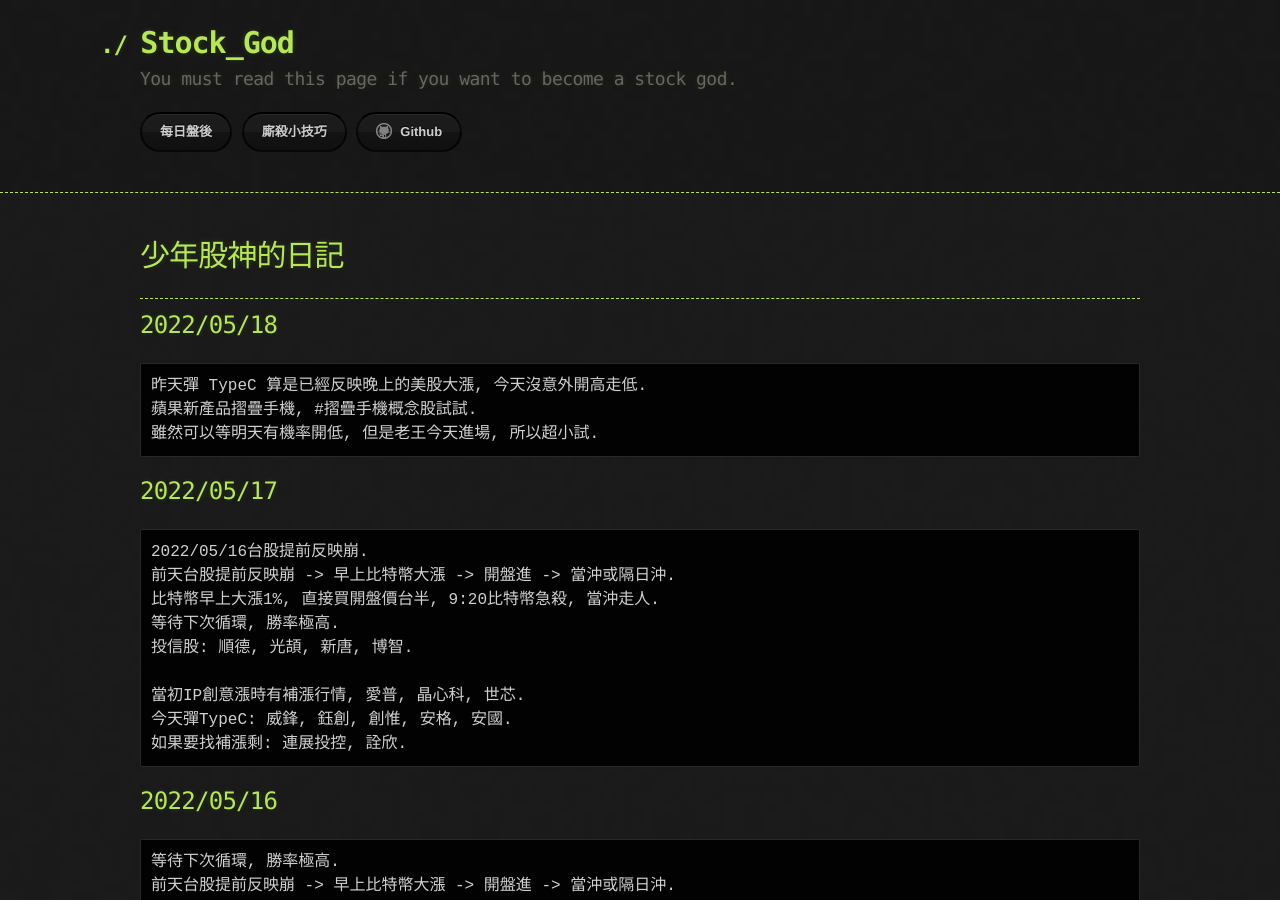
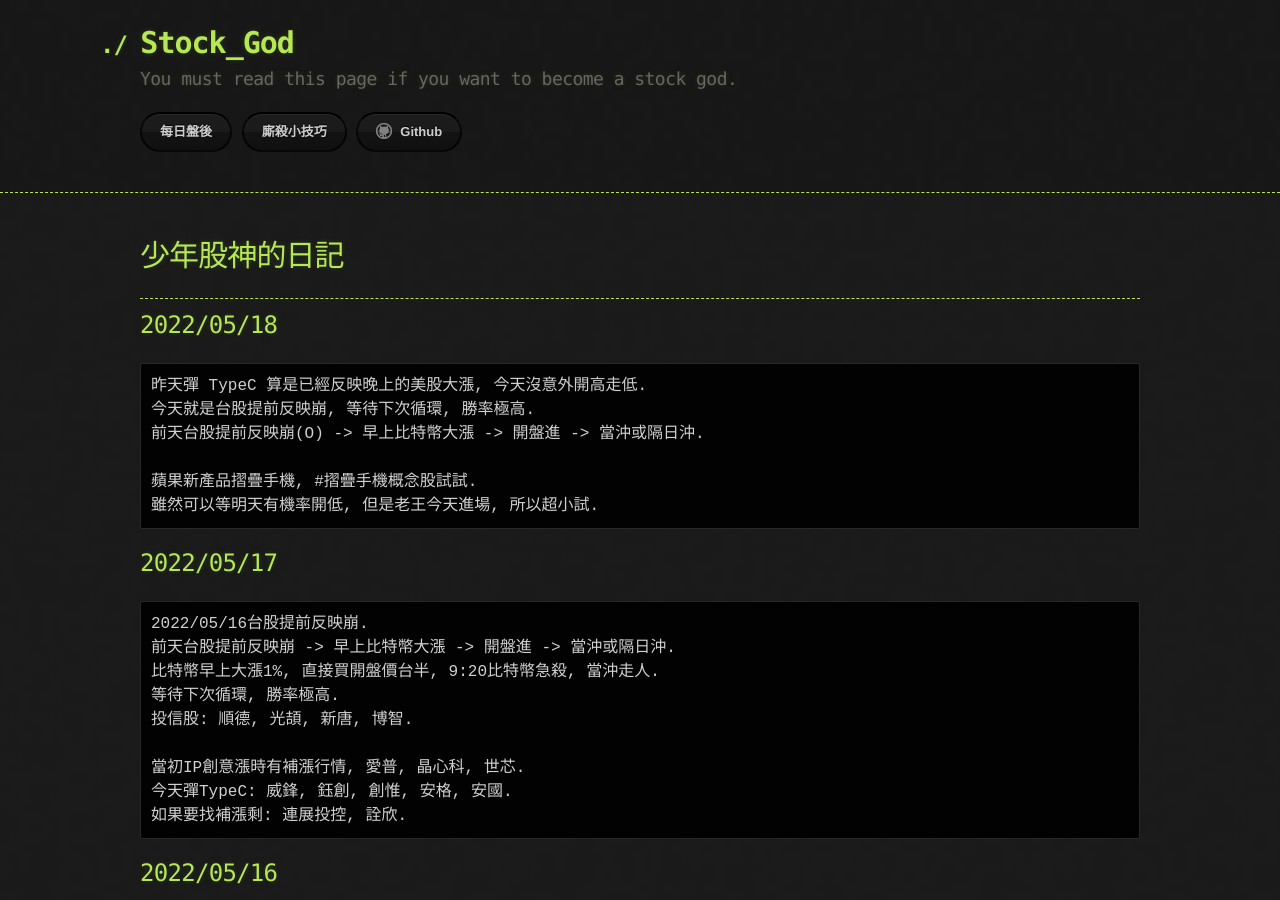
Before and after one commit to lepg5487/Stock_God, a Jekyll site: the page built from index.md, in a window 1280 px wide and 900 px high. Built offline with Jekyll 4.4.1, drawn with Linux system fonts in a browser that asks for light colours; our own code applies the rules of GitHub Pages for plain Markdown files.

Commit message:
Update index.md

````diff
--- a/index.md
+++ b/index.md
@@ -9,6 +9,9 @@ layout: testlayouts
 ## 2022/05/18
 ```
 昨天彈 TypeC 算是已經反映晚上的美股大漲, 今天沒意外開高走低.
+今天就是台股提前反映崩, 等待下次循環, 勝率極高.
+前天台股提前反映崩(O) -> 早上比特幣大漲 -> 開盤進 -> 當沖或隔日沖.
+
 蘋果新產品摺疊手機, #摺疊手機概念股試試.
 雖然可以等明天有機率開低, 但是老王今天進場, 所以超小試.
 ```
````
